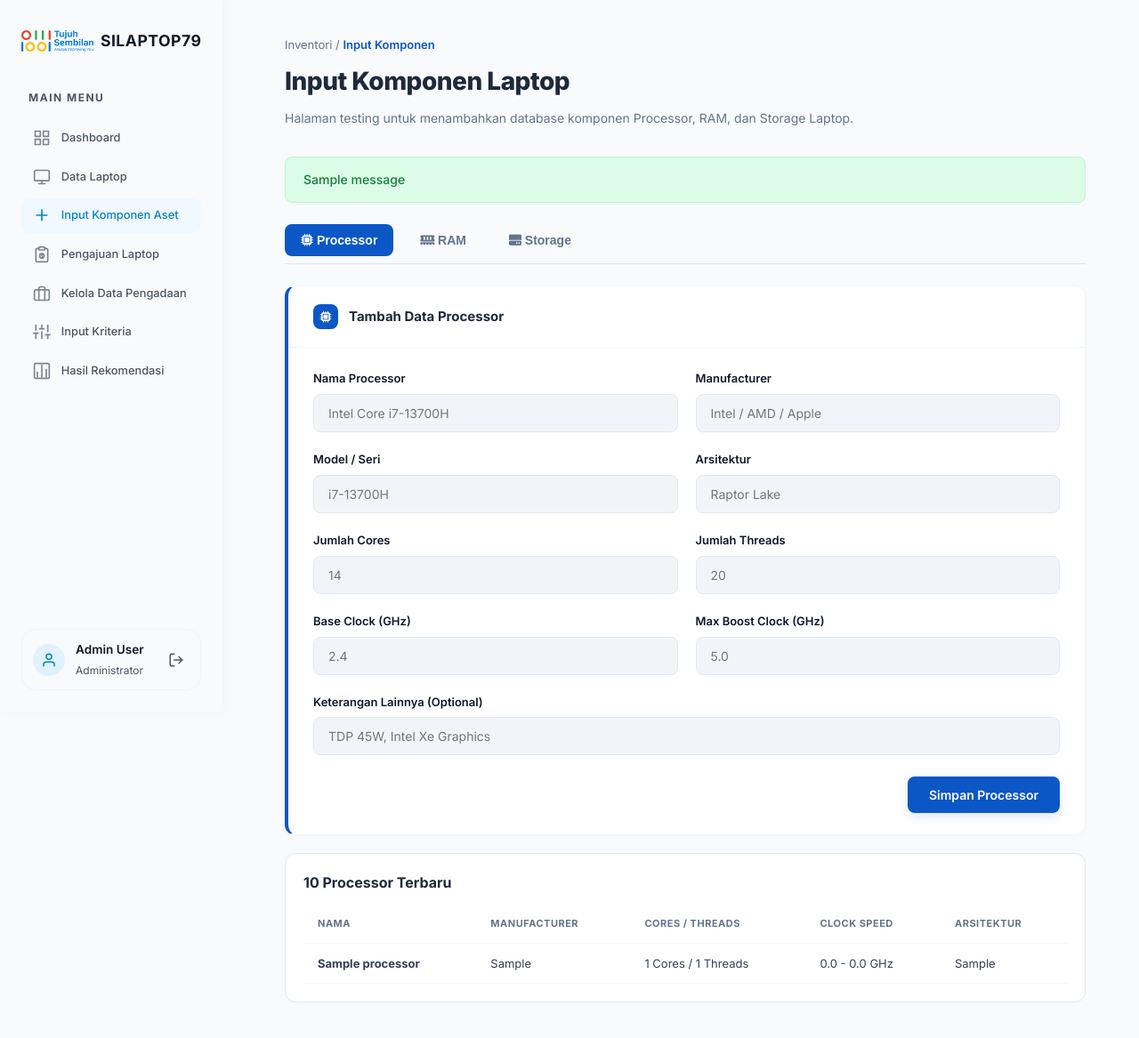
After one commit to AlqanNazra/silaptop79, a Django app: page /it/tambah-komponen/ in a window 1280 px wide. The commit adds this page. Shown: the whole page at 89% size. Run offline with Django 5.2, Linux system fonts and the light colour scheme; tables that the repository leaves empty hold one stand-in row (values such as "Sample post"); one stand-in notice (Sample message) is shown.

Commit message:
testing input ram, processor, dan storage

```diff
--- a/core/views.py
+++ b/core/views.py
@@ -1036,3 +1036,51 @@ def setujui_pengajuan_it_view(request):
         'pengajuan_id': pengajuan_id,
         'laptops': laptops
     })
+
+
+def tambah_komponen_it_view(request):
+    from inventori.models import Processor, RAM, Storage
+
+    if request.method == 'POST':
+        comp_type = request.POST.get('component_type')
+        try:
+            if comp_type == 'processor':
+                Processor.objects.create(
+                    nama_processor=request.POST.get('nama_processor'),
+                    manufacturer=request.POST.get('manufacturer'),
+                    model=request.POST.get('model'),
+                    cores=int(request.POST.get('cores') or 0),
+                    threads=int(request.POST.get('threads') or 0),
+                    base_clock=float(request.POST.get('base_clock') or 0.0),
+                    max_clock=float(request.POST.get('max_clock') or 0.0),
+                    arsitektur=request.POST.get('arsitektur', ''),
+                    keterangan=request.POST.get('keterangan', '')
+                )
+                messages.success(request, 'Processor berhasil ditambahkan!')
+            elif comp_type == 'ram':
+                RAM.objects.create(
+                    kapasitas_gb=int(request.POST.get('kapasitas_gb') or 0),
+                    tipe=request.POST.get('tipe', ''),
+                    keterangan=request.POST.get('keterangan', '')
+                )
+                messages.success(request, 'RAM berhasil ditambahkan!')
+            elif comp_type == 'storage':
+                Storage.objects.create(
+                    kapasitas_gb=int(request.POST.get('kapasitas_gb') or 0),
+                    tipe=request.POST.get('tipe', '')
+                )
+                messages.success(request, 'Storage berhasil ditambahkan!')
+            return redirect('tambah_komponen_it')
+        except Exception as e:
+            messages.error(request, f'Gagal menambahkan komponen: {str(e)}')
+            return redirect('tambah_komponen_it')
+
+    processors = Processor.objects.all().order_by('-id_processor')[:10]
+    rams = RAM.objects.all().order_by('-id_ram')[:10]
+    storages = Storage.objects.all().order_by('-id_storage')[:10]
+
+    return render(request, 'it/inventori/tambah_komponen_it.html', {
+        'processors': processors,
+        'rams': rams,
+        'storages': storages,
+    })
--- a/silaptop79/urls.py
+++ b/silaptop79/urls.py
@@ -28,6 +28,7 @@ from core.views import (
     detailpengadaan_it_view,
     editpengadaan_it_view,
     setujui_pengajuan_it_view,
+    tambah_komponen_it_view,
 
     # Talent Views
     dashboard_talent_view,
@@ -94,6 +95,7 @@ urlpatterns = [
     # ==========================================
     path('it/', dashboard_it_view, name='dashboard_it'),
     path('it/manajemen-laptop/', manajemenlaptop_it_view, name='manajemen_laptop_it'),
+    path('it/tambah-komponen/', tambah_komponen_it_view, name='tambah_komponen_it'),
     path('it/pengajuan-laptop/', pengajuanlaptop_it_view, name='pengajuanlaptop_it'),
     path('it/detail-pengajuan/', detailpengajuan_it_view, name='detailpengajuan_it'),
     path('it/tambah-laptop/', tambahlaptop_it_view, name='tambahlaptop_it'),
--- a/templates/it/components/sidebar.html
+++ b/templates/it/components/sidebar.html
@@ -34,6 +34,17 @@
                         <line x1="12" y1="17" x2="12" y2="21"></line>
                     </svg>
                     <span>Data Laptop</span>
+                </a>
+            </li>
+            <li>
+                <a href="{% url 'tambah_komponen_it' %}"
+                    class="menu-item {% if active_page == 'tambah_komponen' %}active{% endif %}">
+                    <svg class="menu-icon" width="20" height="20" viewBox="0 0 24 24" fill="none" stroke="currentColor"
+                        stroke-width="2" stroke-linecap="round" stroke-linejoin="round">
+                        <line x1="12" y1="5" x2="12" y2="19"></line>
+                        <line x1="5" y1="12" x2="19" y2="12"></line>
+                    </svg>
+                    <span>Input Komponen Aset</span>
                 </a>
             </li>
             <li>
--- /dev/null
+++ b/templates/it/inventori/tambah_komponen_it.html
@@ -0,0 +1,538 @@
+{% load static %}
+<!DOCTYPE html>
+<html lang="id">
+
+<head>
+    <meta charset="UTF-8">
+    <meta name="viewport" content="width=device-width, initial-scale=1.0">
+    <title>Input Komponen Laptop - IT - SiLaptop79</title>
+
+    <link rel="preconnect" href="https://fonts.googleapis.com">
+    <link rel="preconnect" href="https://fonts.gstatic.com" crossorigin>
+    <link href="https://fonts.googleapis.com/css2?family=Inter:wght@400;500;600;700;800&display=swap" rel="stylesheet">
+    <link href="https://cdnjs.cloudflare.com/ajax/libs/font-awesome/6.0.0/css/all.min.css" rel="stylesheet">
+    <link rel="stylesheet" href="{% static 'css/style.css' %}?v=1.1">
+
+    <style>
+        body {
+            margin: 0;
+            font-family: 'Inter', sans-serif;
+            display: flex;
+            min-height: 100vh;
+            background-color: #f8fafc;
+        }
+
+        .dashboard-wrapper {
+            display: flex;
+            width: 100%;
+        }
+
+        .main-dashboard-content {
+            flex: 1;
+            margin-left: 260px;
+            padding: 40px 60px;
+            box-sizing: border-box;
+        }
+
+        .page-title {
+            font-size: 28px;
+            font-weight: 800;
+            color: #1e293b;
+            margin-top: 0;
+            margin-bottom: 8px;
+            letter-spacing: -0.5px;
+        }
+
+        .page-subtitle {
+            font-size: 14px;
+            color: #64748b;
+            margin-bottom: 32px;
+            line-height: 1.6;
+        }
+
+        .tabs-container {
+            display: flex;
+            gap: 12px;
+            margin-bottom: 24px;
+            border-bottom: 1px solid #e2e8f0;
+            padding-bottom: 8px;
+        }
+
+        .tab-btn {
+            background: none;
+            border: none;
+            padding: 10px 18px;
+            font-size: 14px;
+            font-weight: 600;
+            color: #64748b;
+            cursor: pointer;
+            border-radius: 8px;
+            transition: all 0.2s;
+        }
+
+        .tab-btn.active {
+            background-color: #0b57c6;
+            color: white;
+        }
+
+        .tab-btn:hover:not(.active) {
+            background-color: #e2e8f0;
+            color: #1e293b;
+        }
+
+        .tab-content {
+            display: none;
+        }
+
+        .tab-content.active {
+            display: block;
+        }
+
+        /* Section Card */
+        .section-card {
+            background: #ffffff;
+            border-radius: 12px;
+            border: 1px solid #f1f5f9;
+            box-shadow: 0 2px 10px rgba(0, 0, 0, 0.02);
+            margin-bottom: 20px;
+            overflow: hidden;
+        }
+
+        .section-card.blue {
+            border-left: 4px solid #0b57c6;
+        }
+
+        .section-card.green {
+            border-left: 4px solid #16a34a;
+        }
+
+        .section-card.red {
+            border-left: 4px solid #dc2626;
+        }
+
+        .section-header {
+            display: flex;
+            align-items: center;
+            gap: 12px;
+            padding: 20px 28px;
+            border-bottom: 1px solid #f1f5f9;
+        }
+
+        .section-icon {
+            width: 28px;
+            height: 28px;
+            border-radius: 8px;
+            display: flex;
+            align-items: center;
+            justify-content: center;
+            font-size: 13px;
+            color: white;
+            flex-shrink: 0;
+        }
+
+        .icon-blue {
+            background-color: #0b57c6;
+        }
+
+        .icon-green {
+            background-color: #16a34a;
+        }
+
+        .icon-red {
+            background-color: #dc2626;
+        }
+
+        .section-title {
+            font-size: 15px;
+            font-weight: 700;
+            color: #1e293b;
+            margin: 0;
+        }
+
+        .section-body {
+            padding: 24px 28px;
+        }
+
+        /* Form Layout */
+        .form-row {
+            display: grid;
+            grid-template-columns: 1fr 1fr;
+            gap: 20px;
+            margin-bottom: 20px;
+        }
+
+        .form-row.full {
+            grid-template-columns: 1fr;
+        }
+
+        .form-group {
+            display: flex;
+            flex-direction: column;
+            gap: 7px;
+        }
+
+        .form-group label {
+            font-size: 13px;
+            font-weight: 600;
+            color: #0f172a;
+        }
+
+        .form-control {
+            width: 100%;
+            padding: 12px 16px;
+            background-color: #f1f5f9;
+            border: 1px solid #e2e8f0;
+            border-radius: 8px;
+            font-family: 'Inter', sans-serif;
+            font-size: 14px;
+            color: #334155;
+            transition: all 0.2s;
+            box-sizing: border-box;
+            outline: none;
+        }
+
+        .form-control:focus {
+            background-color: #ffffff;
+            border-color: #0b57c6;
+        }
+
+        .actions-bar {
+            display: flex;
+            justify-content: flex-end;
+            gap: 12px;
+            margin-top: 24px;
+        }
+
+        .btn {
+            padding: 12px 24px;
+            border-radius: 8px;
+            font-size: 14px;
+            font-weight: 600;
+            font-family: 'Inter', sans-serif;
+            cursor: pointer;
+            transition: all 0.2s;
+            border: none;
+        }
+
+        .btn-primary {
+            background-color: #0b57c6;
+            color: white;
+            box-shadow: 0 4px 12px rgba(11, 87, 198, 0.15);
+        }
+
+        .btn-primary:hover {
+            background-color: #09459e;
+        }
+
+        /* Lists styling */
+        .component-list {
+            margin-top: 20px;
+            background: #ffffff;
+            border-radius: 12px;
+            border: 1px solid #e2e8f0;
+            padding: 20px;
+        }
+
+        .list-title {
+            font-size: 16px;
+            font-weight: 700;
+            color: #1e293b;
+            margin-bottom: 12px;
+        }
+
+        .list-table {
+            width: 100%;
+            border-collapse: collapse;
+        }
+
+        .list-table th, .list-table td {
+            text-align: left;
+            padding: 12px 16px;
+            font-size: 13px;
+            border-bottom: 1px solid #f1f5f9;
+        }
+
+        .list-table th {
+            color: #64748b;
+            font-weight: 700;
+            text-transform: uppercase;
+            font-size: 11px;
+            letter-spacing: 0.5px;
+        }
+
+        .list-table td {
+            color: #334155;
+        }
+    </style>
+</head>
+
+<body>
+    <div class="dashboard-wrapper">
+        <!-- Sidebar -->
+        {% include 'it/components/sidebar.html' with active_page='tambah_komponen' %}
+
+        <!-- Main Dashboard Content -->
+        <div class="main-dashboard-content">
+            <!-- Breadcrumbs -->
+            <div style="font-size: 13px; color: #64748b; margin-bottom: 8px;">
+                Inventori / <span style="color: #0b57c6; font-weight: 600;">Input Komponen</span>
+            </div>
+
+            <h1 class="page-title">Input Komponen Laptop</h1>
+            <p class="page-subtitle">Halaman testing untuk menambahkan database komponen Processor, RAM, dan Storage Laptop.</p>
+
+            <!-- Flash Messages -->
+            {% if messages %}
+            <div style="margin-bottom: 24px;">
+                {% for message in messages %}
+                <div style="padding: 14px 20px; border-radius: 8px; margin-bottom: 10px; font-size: 14px; font-weight: 500;
+                    {% if message.tags == 'success' %}background-color: #dcfce7; color: #15803d; border: 1px solid #bbf7d0;
+                    {% elif message.tags == 'error' %}background-color: #fee2e2; color: #b91c1c; border: 1px solid #fecaca;
+                    {% else %}background-color: #eff6ff; color: #1d4ed8; border: 1px solid #bfdbfe;{% endif %}">
+                    {{ message }}
+                </div>
+                {% endfor %}
+            </div>
+            {% endif %}
+
+            <!-- Tabs -->
+            <div class="tabs-container">
+                <button class="tab-btn active" onclick="switchTab('processor')"><i class="fa-solid fa-microchip"></i> Processor</button>
+                <button class="tab-btn" onclick="switchTab('ram')"><i class="fa-solid fa-memory"></i> RAM</button>
+                <button class="tab-btn" onclick="switchTab('storage')"><i class="fa-solid fa-hard-drive"></i> Storage</button>
+            </div>
+
+            <!-- TAB CONTENT: PROCESSOR -->
+            <div id="tab-processor" class="tab-content active">
+                <form method="POST" action="">
+                    {% csrf_token %}
+                    <input type="hidden" name="component_type" value="processor">
+                    <div class="section-card blue">
+                        <div class="section-header">
+                            <div class="section-icon icon-blue"><i class="fa-solid fa-microchip"></i></div>
+                            <h3 class="section-title">Tambah Data Processor</h3>
+                        </div>
+                        <div class="section-body">
+                            <div class="form-row">
+                                <div class="form-group">
+                                    <label>Nama Processor</label>
+                                    <input type="text" name="nama_processor" class="form-control" placeholder="Intel Core i7-13700H" required>
+                                </div>
+                                <div class="form-group">
+                                    <label>Manufacturer</label>
+                                    <input type="text" name="manufacturer" class="form-control" placeholder="Intel / AMD / Apple" required>
+                                </div>
+                            </div>
+                            <div class="form-row">
+                                <div class="form-group">
+                                    <label>Model / Seri</label>
+                                    <input type="text" name="model" class="form-control" placeholder="i7-13700H" required>
+                                </div>
+                                <div class="form-group">
+                                    <label>Arsitektur</label>
+                                    <input type="text" name="arsitektur" class="form-control" placeholder="Raptor Lake" required>
+                                </div>
+                            </div>
+                            <div class="form-row">
+                                <div class="form-group">
+                                    <label>Jumlah Cores</label>
+                                    <input type="number" name="cores" class="form-control" placeholder="14" required>
+                                </div>
+                                <div class="form-group">
+                                    <label>Jumlah Threads</label>
+                                    <input type="number" name="threads" class="form-control" placeholder="20" required>
+                                </div>
+                            </div>
+                            <div class="form-row">
+                                <div class="form-group">
+                                    <label>Base Clock (GHz)</label>
+                                    <input type="number" step="0.1" name="base_clock" class="form-control" placeholder="2.4" required>
+                                </div>
+                                <div class="form-group">
+                                    <label>Max Boost Clock (GHz)</label>
+                                    <input type="number" step="0.1" name="max_clock" class="form-control" placeholder="5.0" required>
+                                </div>
+                            </div>
+                            <div class="form-row full">
+                                <div class="form-group">
+                                    <label>Keterangan Lainnya (Optional)</label>
+                                    <input type="text" name="keterangan" class="form-control" placeholder="TDP 45W, Intel Xe Graphics">
+                                </div>
+                            </div>
+                            <div class="actions-bar">
+                                <button type="submit" class="btn btn-primary">Simpan Processor</button>
+                            </div>
+                        </div>
+                    </div>
+                </form>
+
+                <!-- List Terbaru -->
+                <div class="component-list">
+                    <h4 class="list-title">10 Processor Terbaru</h4>
+                    <table class="list-table">
+                        <thead>
+                            <tr>
+                                <th>Nama</th>
+                                <th>Manufacturer</th>
+                                <th>Cores / Threads</th>
+                                <th>Clock Speed</th>
+                                <th>Arsitektur</th>
+                            </tr>
+                        </thead>
+                        <tbody>
+                            {% for p in processors %}
+                            <tr>
+                                <td><strong>{{ p.nama_processor }}</strong></td>
+                                <td>{{ p.manufacturer }}</td>
+                                <td>{{ p.cores }} Cores / {{ p.threads }} Threads</td>
+                                <td>{{ p.base_clock }} - {{ p.max_clock }} GHz</td>
+                                <td>{{ p.arsitektur }}</td>
+                            </tr>
+                            {% empty %}
+                            <tr>
+                                <td colspan="5" style="text-align: center; color: #94a3b8;">Belum ada data processor.</td>
+                            </tr>
+                            {% endfor %}
+                        </tbody>
+                    </table>
+                </div>
+            </div>
+
+            <!-- TAB CONTENT: RAM -->
+            <div id="tab-ram" class="tab-content">
+                <form method="POST" action="">
+                    {% csrf_token %}
+                    <input type="hidden" name="component_type" value="ram">
+                    <div class="section-card green">
+                        <div class="section-header">
+                            <div class="section-icon icon-green"><i class="fa-solid fa-memory"></i></div>
+                            <h3 class="section-title">Tambah Data RAM</h3>
+                        </div>
+                        <div class="section-body">
+                            <div class="form-row">
+                                <div class="form-group">
+                                    <label>Kapasitas (GB)</label>
+                                    <input type="number" name="kapasitas_gb" class="form-control" placeholder="16" required>
+                                </div>
+                                <div class="form-group">
+                                    <label>Tipe RAM</label>
+                                    <input type="text" name="tipe" class="form-control" placeholder="DDR5 / DDR4 / LPDDR5X" required>
+                                </div>
+                            </div>
+                            <div class="form-row full">
+                                <div class="form-group">
+                                    <label>Keterangan Lainnya (Optional)</label>
+                                    <input type="text" name="keterangan" class="form-control" placeholder="Dual Channel 5200MHz">
+                                </div>
+                            </div>
+                            <div class="actions-bar">
+                                <button type="submit" class="btn btn-primary">Simpan RAM</button>
+                            </div>
+                        </div>
+                    </div>
+                </form>
+
+                <div class="component-list">
+                    <h4 class="list-title">10 RAM Terbaru</h4>
+                    <table class="list-table">
+                        <thead>
+                            <tr>
+                                <th>Kapasitas</th>
+                                <th>Tipe</th>
+                                <th>Keterangan</th>
+                            </tr>
+                        </thead>
+                        <tbody>
+                            {% for r in rams %}
+                            <tr>
+                                <td><strong>{{ r.kapasitas_gb }} GB</strong></td>
+                                <td>{{ r.tipe }}</td>
+                                <td>{{ r.keterangan|default:"-" }}</td>
+                            </tr>
+                            {% empty %}
+                            <tr>
+                                <td colspan="3" style="text-align: center; color: #94a3b8;">Belum ada data RAM.</td>
+                            </tr>
+                            {% endfor %}
+                        </tbody>
+                    </table>
+                </div>
+            </div>
+
+            <!-- TAB CONTENT: STORAGE -->
+            <div id="tab-storage" class="tab-content">
+                <form method="POST" action="">
+                    {% csrf_token %}
+                    <input type="hidden" name="component_type" value="storage">
+                    <div class="section-card red">
+                        <div class="section-header">
+                            <div class="section-icon icon-red"><i class="fa-solid fa-hard-drive"></i></div>
+                            <h3 class="section-title">Tambah Data Storage</h3>
+                        </div>
+                        <div class="section-body">
+                            <div class="form-row">
+                                <div class="form-group">
+                                    <label>Kapasitas (GB)</label>
+                                    <input type="number" name="kapasitas_gb" class="form-control" placeholder="512" required>
+                                </div>
+                                <div class="form-group">
+                                    <label>Tipe Storage</label>
+                                    <input type="text" name="tipe" class="form-control" placeholder="NVMe SSD / SATA SSD / eMMC" required>
+                                </div>
+                            </div>
+                            <div class="actions-bar">
+                                <button type="submit" class="btn btn-primary">Simpan Storage</button>
+                            </div>
+                        </div>
+                    </div>
+                </form>
+
+                <div class="component-list">
+                    <h4 class="list-title">10 Storage Terbaru</h4>
+                    <table class="list-table">
+                        <thead>
+                            <tr>
+                                <th>Kapasitas</th>
+                                <th>Tipe</th>
+                            </tr>
+                        </thead>
+                        <tbody>
+                            {% for s in storages %}
+                            <tr>
+                                <td><strong>{{ s.kapasitas_gb }} GB</strong></td>
+                                <td>{{ s.tipe }}</td>
+                            </tr>
+                            {% empty %}
+                            <tr>
+                                <td colspan="2" style="text-align: center; color: #94a3b8;">Belum ada data Storage.</td>
+                            </tr>
+                            {% endfor %}
+                        </tbody>
+                    </table>
+                </div>
+            </div>
+
+        </div>
+    </div>
+
+    <script>
+        function switchTab(tabName) {
+            // Hide all contents
+            const contents = document.querySelectorAll('.tab-content');
+            contents.forEach(c => c.classList.remove('active'));
+
+            // Remove active from all tab buttons
+            const buttons = document.querySelectorAll('.tab-btn');
+            buttons.forEach(b => b.classList.remove('active'));
+
+            // Active clicked tab and content
+            document.getElementById(`tab-${tabName}`).classList.add('active');
+
+            // Find active button
+            const activeBtn = Array.from(buttons).find(b => b.getAttribute('onclick').includes(tabName));
+            if (activeBtn) activeBtn.classList.add('active');
+        }
+    </script>
+</body>
+
+</html>
```
